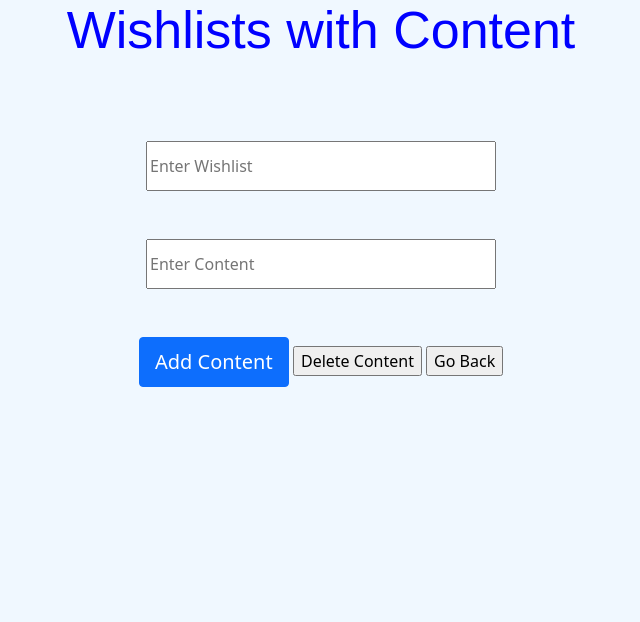
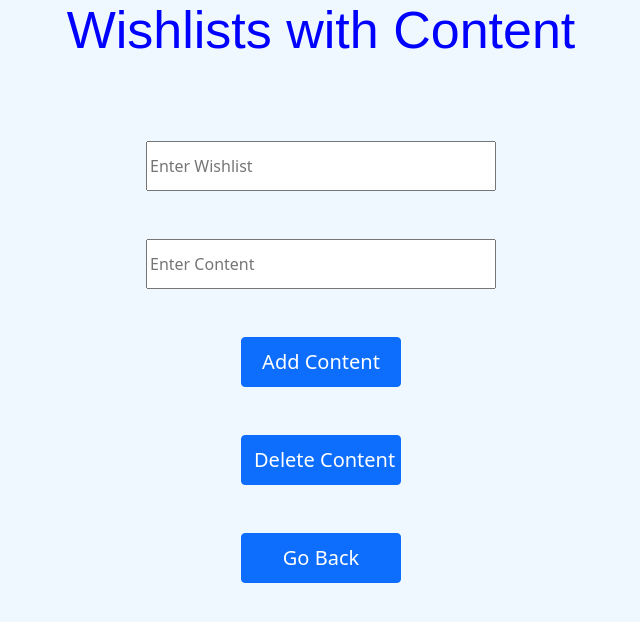
Before and after one commit to Tjohnzon25/project2_team_i, a Flask app: page /userwishlist in a window 1280 px wide. Shown: the part 49-671 px from the top of the page, without its empty margins (319-959 px from the left). Run offline with Flask 2, Linux system fonts and the light colour scheme; data comes from the database, SQL or seed files in the repository; both versions use the stored data as it was after the commit.

Commit message:
Style Updated For More Files

```diff
--- a/templates/user_wishlists.html
+++ b/templates/user_wishlists.html
@@ -31,10 +31,10 @@
         <input type="text" id="wishlist" name="wishlist" placeholder="Enter Wishlist"><br><br><br>
 
         <input type="text" id="new_content" name="new_content" placeholder="Enter Content"><br><br><br>
-        <input type="submit" id="sub" name="button" value="Add Content" class="btn btn-primary">
-        <input type="submit" name="button" value="Delete Content">
+        <input type="submit" id="sub" name="button" value="Add Content" class="btn btn-primary"><br><br><br>
+        <input type="submit" id="del" name="button" value="Delete Content" class="btn btn-primary"><br><br><br>
 
-        <input type="submit" name="button" value="Go Back">
+        <input type="submit" id="back" name="button" value="Go Back" class="btn btn-primary"><br>
 
         <p>{{error}}</p>
     </form>
@@ -63,7 +63,19 @@
         }
 
         #sub {
-            width: 150px;
+            width: 160px;
+            height: 50px;
+            font-size: 125%;
+        }
+
+        #del {
+            width: 160px;
+            height: 50px;
+            font-size: 125%;
+        }
+
+        #back {
+            width: 160px;
             height: 50px;
             font-size: 125%;
         }
```
Also changed, not shown: templates/create_wishlist.html (+6 -4 lines), database/final.db.
